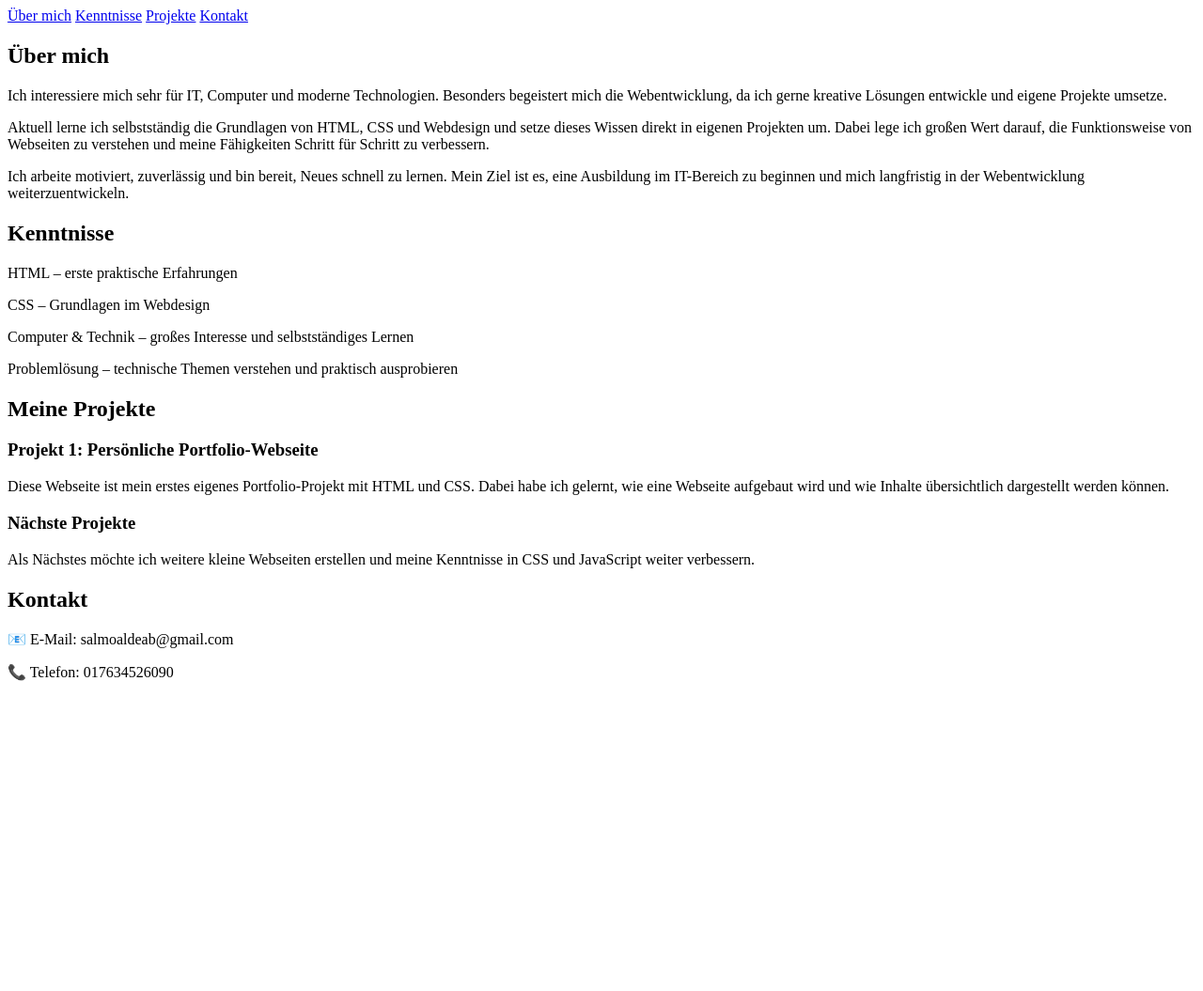
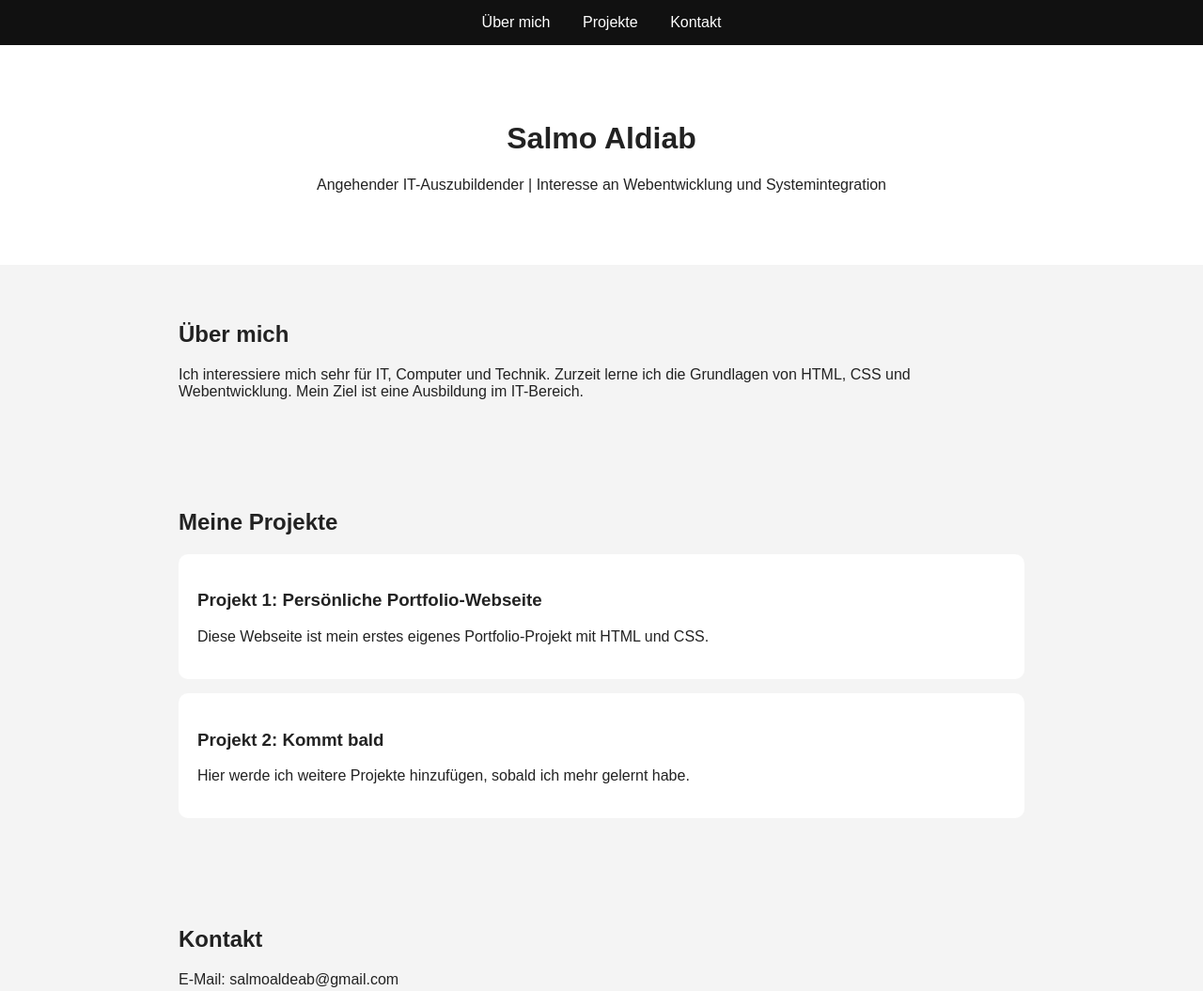
Before and after one commit to Salmo5/protfolio, a plain HTML site: page index.html in a window 1280 px wide. Shown: the top 1055 px of the page at 94% size. Before the commit the page ends 800 px from the top, so only its background shows below. Drawn offline with Linux system fonts and the light colour scheme.

Commit message:
Update index.html

```diff
--- a/index.html
+++ b/index.html
@@ -1,38 +1,78 @@
+<!DOCTYPE html>
+<html lang="de">
+<head>
+  <meta charset="UTF-8">
+  <title>Salmo Aldiab - Portfolio</title>
+
+  <style>
+    body {
+      margin: 0;
+      font-family: Arial, sans-serif;
+      background: #f4f4f4;
+      color: #222;
+    }
+
+    nav {
+      background: #111;
+      color: white;
+      padding: 15px;
+      text-align: center;
+    }
+
+    nav a {
+      color: white;
+      margin: 0 15px;
+      text-decoration: none;
+    }
+
+    header {
+      padding: 60px 20px;
+      text-align: center;
+      background: white;
+    }
+
+    section {
+      padding: 40px 20px;
+      max-width: 900px;
+      margin: auto;
+    }
+
+    .project {
+      background: white;
+      padding: 20px;
+      margin: 15px 0;
+      border-radius: 10px;
+    }
+
+    footer {
+      background: #111;
+      color: white;
+      text-align: center;
+      padding: 20px;
+    }
+  </style>
+</head>
+
+<body>
+
   <nav>
     <a href="#about">Über mich</a>
-  <a href="#skills">Kenntnisse</a>
     <a href="#projects">Projekte</a>
     <a href="#contact">Kontakt</a>
   </nav>
 
+  <header>
+    <h1>Salmo Aldiab</h1>
+    <p>Angehender IT-Auszubildender | Interesse an Webentwicklung und Systemintegration</p>
+  </header>
+
   <section id="about">
     <h2>Über mich</h2>
     <p>
-    Ich interessiere mich sehr für IT, Computer und moderne Technologien.
-    Besonders begeistert mich die Webentwicklung, da ich gerne kreative Lösungen entwickle
-    und eigene Projekte umsetze.
+      Ich interessiere mich sehr für IT, Computer und Technik.
+      Zurzeit lerne ich die Grundlagen von HTML, CSS und Webentwicklung.
+      Mein Ziel ist eine Ausbildung im IT-Bereich.
     </p>
-  <p>
-    Aktuell lerne ich selbstständig die Grundlagen von HTML, CSS und Webdesign
-    und setze dieses Wissen direkt in eigenen Projekten um.
-    Dabei lege ich großen Wert darauf, die Funktionsweise von Webseiten zu verstehen
-    und meine Fähigkeiten Schritt für Schritt zu verbessern.
-  </p>
-  <p>
-    Ich arbeite motiviert, zuverlässig und bin bereit, Neues schnell zu lernen.
-    Mein Ziel ist es, eine Ausbildung im IT-Bereich zu beginnen und mich langfristig
-    in der Webentwicklung weiterzuentwickeln.
-  </p>
-</section>
-
-<section id="skills">
-  <h2>Kenntnisse</h2>
-  <div class="project">
-    <p>HTML – erste praktische Erfahrungen</p>
-    <p>CSS – Grundlagen im Webdesign</p>
-    <p>Computer & Technik – großes Interesse und selbstständiges Lernen</p>
-    <p>Problemlösung – technische Themen verstehen und praktisch ausprobieren</p>
-  </div>
   </section>
 
   <section id="projects">
@@ -42,22 +82,25 @@
       <h3>Projekt 1: Persönliche Portfolio-Webseite</h3>
       <p>
         Diese Webseite ist mein erstes eigenes Portfolio-Projekt mit HTML und CSS.
-      Dabei habe ich gelernt, wie eine Webseite aufgebaut wird und wie Inhalte
-      übersichtlich dargestellt werden können.
       </p>
     </div>
 
     <div class="project">
-    <h3>Nächste Projekte</h3>
+      <h3>Projekt 2: Kommt bald</h3>
       <p>
-      Als Nächstes möchte ich weitere kleine Webseiten erstellen und meine Kenntnisse
-      in CSS und JavaScript weiter verbessern.
+        Hier werde ich weitere Projekte hinzufügen, sobald ich mehr gelernt habe.
       </p>
     </div>
   </section>
 
   <section id="contact">
     <h2>Kontakt</h2>
-  <p>📧 E-Mail: salmoaldeab@gmail.com</p>
-  <p>📞 Telefon: 017634526090</p>
+    <p>E-Mail: salmoaldeab@gmail.com</p>
   </section>
+
+  <footer>
+    <p>© 2026 Salmo Aldiab</p>
+  </footer>
+
+</body>
+</html>
```
Lines whose indentation alone changed are shown as unchanged.
